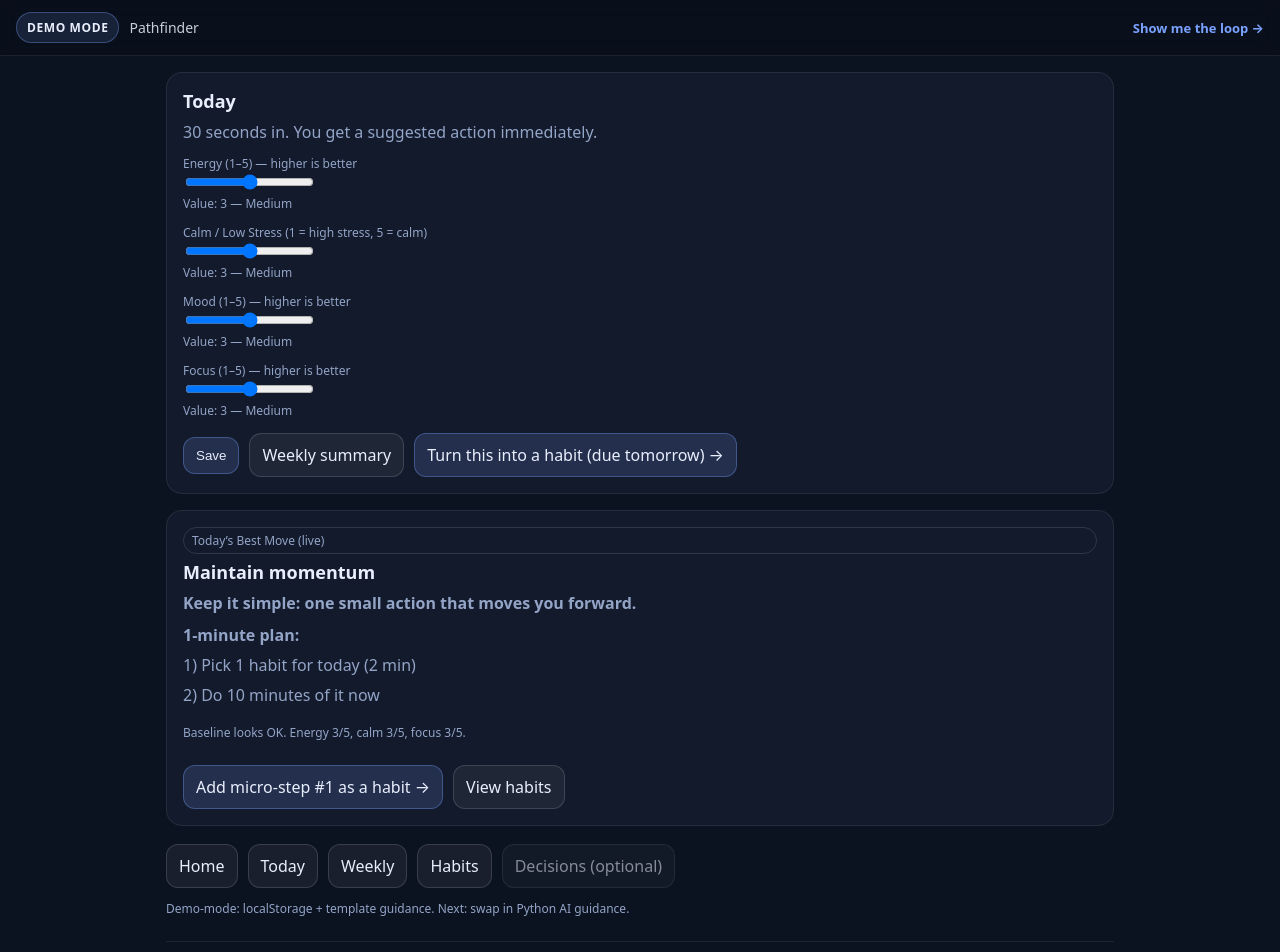
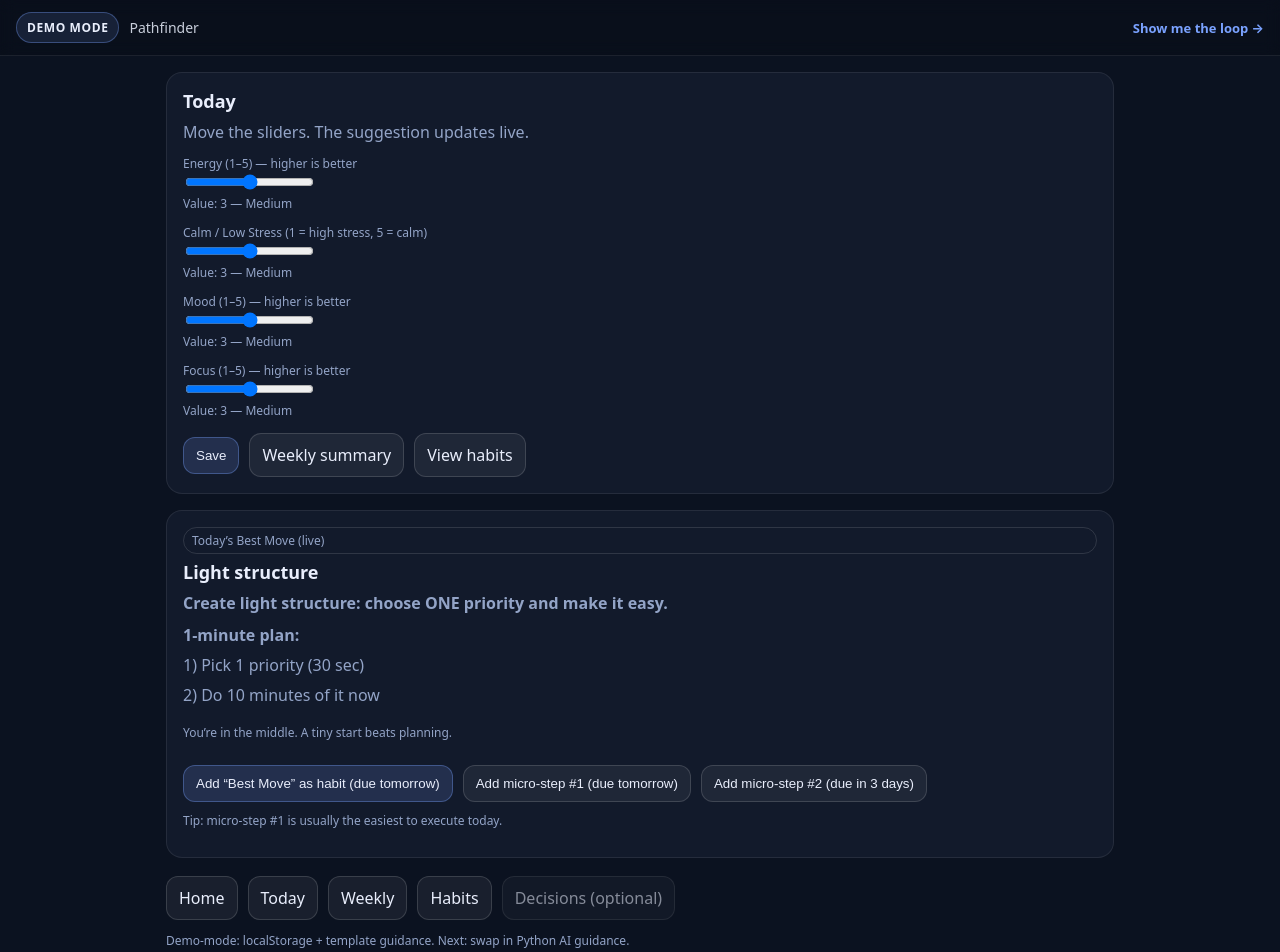
Before and after one commit to foliveira18/pathfinder-demo, a Next.js app: page /today in a window 1280 px wide. Shown: the top 952 px of the page. Built offline with nearby package versions, Linux system fonts and the light colour scheme.

Commit message:
Pass different Today suggestions to Habits (sid + multiple actions)

```diff
--- a/app/today/page.tsx
+++ b/app/today/page.tsx
@@ -3,6 +3,7 @@
 import Link from "next/link";
 import { useEffect, useMemo, useState } from "react";
 import { load, save } from "@/lib/storage";
+import { useRouter } from "next/navigation";
 
 // v2 schema: calm is "good" when higher
 type Pulse = {
@@ -44,8 +45,11 @@ function average(items: number[]) {
   return items.reduce((a, b) => a + b, 0) / items.length;
 }
 
+/**
+ * More varied suggestions (so habits won't always be a walk).
+ * Still simple rule-based, but richer.
+ */
 function suggestFromPulse(p: Pulse, recent: Pulse[]): CoachSuggestion {
-  // last 7 pulses (including current values as first element)
   const last7 = recent.slice(0, 7);
 
   const avgEnergy = average(last7.map((x) => x.energy));
@@ -53,48 +57,62 @@ function suggestFromPulse(p: Pulse, recent: Pulse[]): CoachSuggestion {
   const avgMood = average(last7.map((x) => x.mood));
   const avgFocus = average(last7.map((x) => x.focus));
 
-  // Rule-based coach (fast + obvious)
+  // 1) Very low calm (high stress): recovery first
   if (p.calm <= 2) {
     return {
       title: "Reset and lower load",
-      bestMove: "Lower stress load: do one 10-minute reset.",
-      microSteps: ["2 min breathing (box breathing)", "8 min walk or stretch"],
-      why: `Calm is ${p.calm}/5 (low). Priority is recovery, not productivity.`,
+      bestMove: "Lower stress load: do a 10-minute reset now.",
+      microSteps: ["2 min breathing (box breathing)", "8 min stretch OR slow walk"],
+      why: `Calm is ${p.calm}/5 (low). Your best ROI is calming the body first.`,
       tags: ["recovery", "stress"],
     };
   }
 
+  // 2) Low energy: protect + gentle start
   if (p.energy <= 2) {
     return {
       title: "Recover energy",
-      bestMove: "Recover energy: protect your next 3 hours.",
-      microSteps: ["Drink water + daylight 3 min", "Pick one task only (15 min start)"],
-      why: `Energy is ${p.energy}/5. Keep it gentle and reduce friction.`,
+      bestMove: "Recover energy: protect your next 3 hours (less, not more).",
+      microSteps: ["Water + daylight (3 min)", "One tiny task start (10 min)"],
+      why: `Energy is ${p.energy}/5. Keep the next step small and kind.`,
       tags: ["recovery", "energy"],
     };
   }
 
+  // 3) High focus + good calm: deep work day
   if (p.focus >= 4 && p.energy >= 3 && p.calm >= 3) {
     return {
       title: "Deep work sprint",
-      bestMove: "Use momentum: one focused 25-minute sprint.",
+      bestMove: "Use momentum: one focused sprint on the highest-value task.",
       microSteps: ["Write the next tiny step (30 sec)", "25 min deep work (timer)"],
-      why: `Focus ${p.focus}/5 and calm ${p.calm}/5 look good — this is a “build” day.`,
+      why: `Focus ${p.focus}/5 and calm ${p.calm}/5 are good — a sprint will compound.`,
       tags: ["focus", "execution"],
     };
   }
 
+  // 4) Low mood: connection + small win
   if (p.mood <= 2) {
     return {
       title: "Lift mood gently",
-      bestMove: "Lift mood: do a small positive connection.",
-      microSteps: ["Send 1 message to someone", "5 min music + tidy one surface"],
-      why: `Mood is ${p.mood}/5. Small wins + connection help most.`,
+      bestMove: "Lift mood: do one small connection + one small win.",
+      microSteps: ["Send 1 message to someone", "Tidy one surface (5 min)"],
+      why: `Mood is ${p.mood}/5. Connection and small wins tend to help fastest.`,
       tags: ["mood", "connection"],
     };
   }
 
-  // default
+  // 5) Medium everything: structure without overload
+  if (p.energy === 3 && p.calm === 3 && p.mood === 3 && p.focus === 3) {
+    return {
+      title: "Light structure",
+      bestMove: "Create light structure: choose ONE priority and make it easy.",
+      microSteps: ["Pick 1 priority (30 sec)", "Do 10 minutes of it now"],
+      why: "You’re in the middle. A tiny start beats planning.",
+      tags: ["consistency"],
+    };
+  }
+
+  // Default: maintain
   return {
     title: "Maintain momentum",
     bestMove: "Keep it simple: one small action that moves you forward.",
@@ -104,8 +122,19 @@ function suggestFromPulse(p: Pulse, recent: Pulse[]): CoachSuggestion {
   };
 }
 
+function isoDate(d = new Date()) {
+  return d.toISOString().slice(0, 10);
+}
+
+function addDays(baseYYYYMMDD: string, days: number) {
+  const d = new Date(baseYYYYMMDD + "T00:00:00");
+  d.setDate(d.getDate() + days);
+  return isoDate(d);
+}
+
 export default function Today() {
-  const today = new Date().toISOString().slice(0, 10);
+  const router = useRouter();
+  const today = isoDate();
 
   const [all, setAll] = useState<Pulse[]>([]);
   const [pulse, setPulse] = useState<Pulse>({
@@ -116,30 +145,18 @@ export default function Today() {
     focus: 3,
   });
 
-  // shows "Saved ✅" when you persist to storage
   const [savedAt, setSavedAt] = useState<number | null>(null);
 
-  // tomorrow deadline for 1-click habit
-  const tomorrow = useMemo(() => {
-    const d = new Date();
-    d.setDate(d.getDate() + 1);
-    return d.toISOString().slice(0, 10);
-  }, []);
-
   useEffect(() => {
-    // 1) load v2
     const v2 = load<any>(KEY_V2, null);
     if (Array.isArray(v2) && v2.length && "calm" in v2[0]) {
       const arr = v2 as Pulse[];
       setAll(arr);
-
-      // prefill if today exists
       const todayEntry = arr.find((p) => p.date === today);
       if (todayEntry) setPulse(todayEntry);
       return;
     }
 
-    // 2) migrate old stress->calm once
     const old = load<any>(KEY_OLD, []);
     if (Array.isArray(old) && old.length && "stress" in old[0]) {
       const migrated: Pulse[] = (old as OldPulse[]).map((p) => ({
@@ -151,7 +168,6 @@ export default function Today() {
       }));
       setAll(migrated);
       save(KEY_V2, migrated);
-
       const todayEntry = migrated.find((p) => p.date === today);
       if (todayEntry) setPulse(todayEntry);
       return;
@@ -165,7 +181,7 @@ export default function Today() {
     (e: React.ChangeEvent<HTMLInputElement>) =>
       setPulse((p) => ({ ...p, [k]: Number(e.target.value) }));
 
-  // ✅ LIVE suggestion: updates as sliders move
+  // ✅ LIVE suggestion as sliders move
   const liveSuggestion = useMemo(() => {
     const next = [pulse, ...all.filter((p) => p.date !== pulse.date)].slice(0, 30);
     return suggestFromPulse(pulse, next);
@@ -178,16 +194,27 @@ export default function Today() {
     setSavedAt(Date.now());
   };
 
-  // URL that sends the suggestion into Habits with deadline
-  const habitSeed = encodeURIComponent(liveSuggestion.microSteps[0]);
-  const habitDue = encodeURIComponent(tomorrow);
-  const habitLink = `/habits?seed=${habitSeed}&due=${habitDue}`;
+  /**
+   * ✅ One-click: send ANY chosen suggestion text to Habits
+   * with a due date and a unique sid so Habits doesn't treat it as a duplicate.
+   */
+  const pushHabit = (text: string, dueYYYYMMDD: string) => {
+    const sid = `${Date.now().toString(36)}-${Math.random().toString(36).slice(2, 8)}`;
+    const url =
+      `/habits?seed=${encodeURIComponent(text)}` +
+      `&due=${encodeURIComponent(dueYYYYMMDD)}` +
+      `&sid=${encodeURIComponent(sid)}`;
+    router.push(url);
+  };
+
+  const dueTomorrow = addDays(today, 1);
+  const dueIn3Days = addDays(today, 3);
 
   return (
     <div className="grid" style={{ gap: 16 }}>
       <div className="card">
         <h2 className="h2">Today</h2>
-        <p className="p">30 seconds in. You get a suggested action immediately.</p>
+        <p className="p">Move the sliders. The suggestion updates live.</p>
 
         <div className="grid" style={{ gap: 12, marginTop: 12 }}>
           <div>
@@ -216,53 +243,58 @@ export default function Today() {
         </div>
 
         <div className="row" style={{ marginTop: 14, gap: 10, flexWrap: "wrap" }}>
-          <button className="btn btnPrimary" onClick={submit}>
-            Save
-          </button>
-          <Link className="btn" href="/weekly?loop=1">
-            Weekly summary
-          </Link>
-          <Link className="btn btnPrimary" href={habitLink}>
-            Turn this into a habit (due tomorrow) →
-          </Link>
+          <button className="btn btnPrimary" onClick={submit}>Save</button>
+          <Link className="btn" href="/weekly?loop=1">Weekly summary</Link>
+          <Link className="btn" href="/habits?loop=1">View habits</Link>
         </div>
 
         {savedAt && (
-          <p className="small" style={{ marginTop: 10 }}>
-            Saved ✅
-          </p>
+          <p className="small" style={{ marginTop: 10 }}>Saved ✅</p>
         )}
       </div>
 
-      {/* ✅ Always visible and LIVE */}
+      {/* LIVE suggestion card */}
       <div className="card">
         <div className="badge">Today’s Best Move (live)</div>
-        <h3 className="h2" style={{ marginTop: 6 }}>
-          {liveSuggestion.title}
-        </h3>
+        <h3 className="h2" style={{ marginTop: 6 }}>{liveSuggestion.title}</h3>
         <p className="p" style={{ marginTop: 8 }}>
           <b>{liveSuggestion.bestMove}</b>
         </p>
 
         <div className="grid" style={{ gap: 8, marginTop: 10 }}>
-          <div className="p">
-            <b>1-minute plan:</b>
-          </div>
+          <div className="p"><b>1-minute plan:</b></div>
           <div className="p">1) {liveSuggestion.microSteps[0]}</div>
           <div className="p">2) {liveSuggestion.microSteps[1]}</div>
-          <p className="small" style={{ marginTop: 10 }}>
-            {liveSuggestion.why}
-          </p>
+          <p className="small" style={{ marginTop: 10 }}>{liveSuggestion.why}</p>
         </div>
 
+        {/* ✅ Three different habit actions (so you can add different ones) */}
         <div className="row" style={{ marginTop: 12, gap: 10, flexWrap: "wrap" }}>
-          <Link className="btn btnPrimary" href={habitLink}>
-            Add micro-step #1 as a habit →
-          </Link>
-          <Link className="btn" href="/habits?loop=1">
-            View habits
-          </Link>
+          <button
+            className="btn btnPrimary"
+            onClick={() => pushHabit(liveSuggestion.bestMove, dueTomorrow)}
+          >
+            Add “Best Move” as habit (due tomorrow)
+          </button>
+
+          <button
+            className="btn"
+            onClick={() => pushHabit(liveSuggestion.microSteps[0], dueTomorrow)}
+          >
+            Add micro-step #1 (due tomorrow)
+          </button>
+
+          <button
+            className="btn"
+            onClick={() => pushHabit(liveSuggestion.microSteps[1], dueIn3Days)}
+          >
+            Add micro-step #2 (due in 3 days)
+          </button>
         </div>
+
+        <p className="small" style={{ marginTop: 10 }}>
+          Tip: micro-step #1 is usually the easiest to execute today.
+        </p>
       </div>
     </div>
   );
```
Also changed, not shown: app/habits/page.tsx (+16 -10 lines).
